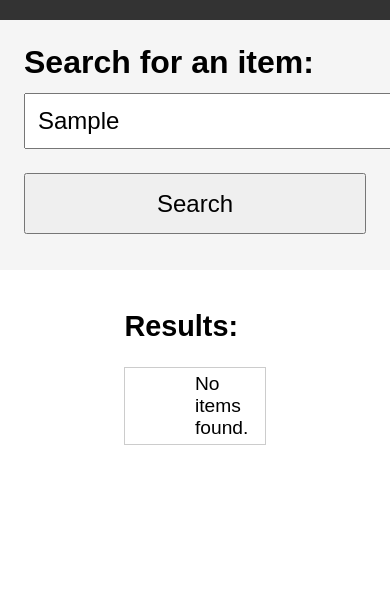
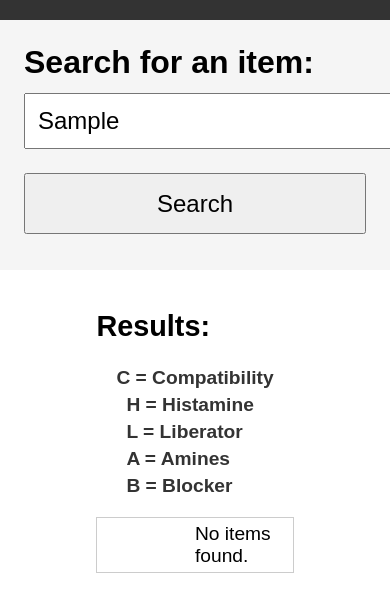
Before and after one commit to Druma16/sillymonkey, a plain HTML site: page index.html in a window 390 px wide. Both pictures are taken after typing "Sample" into the empty fields and a click on the button "Search". Shown: the part 107-718 px from the top of the page. Drawn offline with Linux system fonts and the light colour scheme.

Commit message:
updated layout, smaller table columns with flex layout keywords

```diff
--- a/index.html
+++ b/index.html
@@ -23,6 +23,13 @@
 
     <section class="results-section">
       <h2>Results:</h2>
+      <div class="keywords-container">
+        <span class="keyword">C = Compatibility</span>
+        <span class="keyword">H = Histamine</span>
+        <span class="keyword">L = Liberator</span>
+        <span class="keyword">A = Amines</span>
+        <span class="keyword">B = Blocker</span>
+      </div>
       <table id="results-table"></table>
     </section>
   </div>
@@ -60,7 +67,8 @@
         resultsTable.innerHTML = ''; // clear previous results
         const thead = document.createElement('thead');
         const headerRow = document.createElement('tr');
-        ['Ingredients','Compatibility', 'Histamine', 'Liberator', 'Amines', 'Blocker', 'Remarks', 'Categories'].forEach(text => {
+        // ['Ingredients','Compatibility', 'Histamine', 'Liberator', 'Amines', 'Blocker', 'Remarks', 'Categories'].forEach(text => {
+        ['Ingredients','C', 'H', 'L', 'A', 'B', 'Remarks', 'Groups'].forEach(text => {
           const th = document.createElement('th');
           th.textContent = text;
           headerRow.appendChild(th);
--- a/styles.css
+++ b/styles.css
@@ -3,7 +3,7 @@
     /* colour option1 : https://colordesigner.io/gradient-generator
         palette builder square (aka tetradic)
     */
-    --level-zero: green;  /* green is #43A047, experimetns #71D524; */
+    --level-zero: green;  /* green is #43A047, experiments #71D524; */
     --level-one: orange;
     --level-two: orangered;
     --level-three: deeppink;
@@ -33,6 +33,8 @@ header {
     display: flex;
     flex-direction: column;
     flex: 1;
+    justify-content: space-around;
+    align-items: center;
 }
 
 
@@ -58,6 +60,26 @@ input, button {
 
 button {
     padding: 0.9rem;
+}
+
+.keywords-container {
+    display: flex;
+    flex-wrap: nowrap;  /* Keep items on one line by default */
+    gap: 10px;
+    /*font-family: Arial, sans-serif;*/
+    margin: 20px;
+    flex-direction: row;
+    justify-content: flex-start;
+}
+
+.keyword {
+    font-weight: bold;
+    color: #333; /* TODO */
+}
+
+/* Optional: Add spacing between items */
+.keyword + .keyword {
+    margin-left: 10px;
 }
 
 /* Results section - always below search */
@@ -183,29 +205,18 @@ button {
     color: var(--text-constrast);
 }
 
-/* Responsive styles */
+/* Responsive styles - stack table on small screens */
 @media (max-width: 600px) {
     label, input, button {
         width: 100%;
     }
 
-    #results-list li {
-        padding: 0.3rem;
-        font-size: 1.2rem;
+    .keywords-container {
+        flex-wrap: wrap;
+        flex-direction: column;
+        gap: 5px;
     }
 
-    #results-table {
-        font-size: 1.2rem;
-    }
-
-    #results-table th,
-    #results-table td {
-        padding: 0.3rem;
-    }
-}
-
-/* Responsive table - stack on small screens */
-@media (max-width: 768px) {
     #results-table,
     #results-table thead,
     #results-table tbody,
@@ -213,6 +224,11 @@ button {
     #results-table td,
     #results-table tr {
         display: block;
+    }
+
+    #results-table th,
+    #results-table td {
+        padding: 0.3rem;
     }
 
     #results-table thead tr {
@@ -242,17 +258,3 @@ button {
         content: attr(data-label);
     }
 }
-
-/* Final container */
-.container {
-    display: flex;
-    flex-direction: column;
-    align-items: center;
-}
-
-@media (min-width: 768px) {
-    .container {
-        flex-direction: column;
-        justify-content: space-around;
-    }
-}
```
Also changed, not shown: 1 other file.
